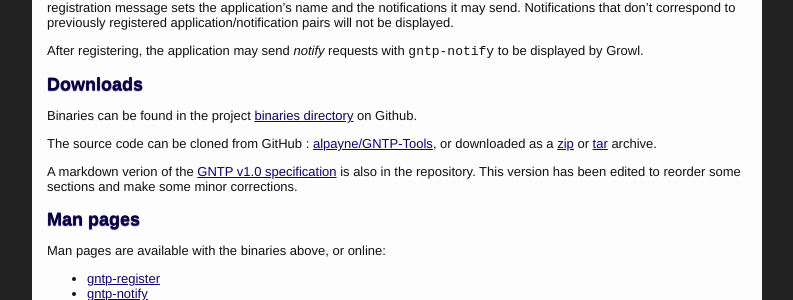
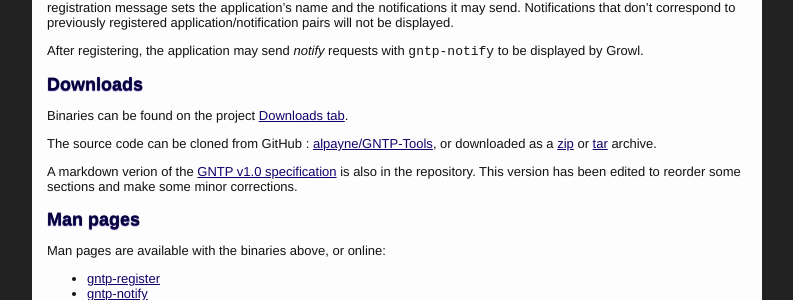
Before and after one commit to alpayne/GNTP-Tools, a Jekyll site: the page built from index.markdown, in a window 1280 px wide. Shown: the part 235-535 px from the top of the page, without its empty margins (243-1036 px from the left). Built offline with Jekyll 4.4.1, drawn with Linux system fonts in a browser that asks for light colours.

Commit message:
Updated downloads link.

```diff
--- a/index.markdown
+++ b/index.markdown
@@ -15,7 +15,7 @@
 
 ## Downloads
 
-Binaries can be found in the project [binaries directory](https://github.com/alpayne/GNTP-Tools/tree/master/binaries) on Github.
+Binaries can be found on the project [Downloads tab](https://github.com/alpayne/GNTP-Tools/tree/master/binaries).
 
 The source code can be cloned from GitHub : [alpayne/GNTP-Tools](http://github.com/alpayne/GNTP-Tools),
 or downloaded as a [zip](http://github.com/alpayne/GNTP-Tools/zipball/master) or
```
